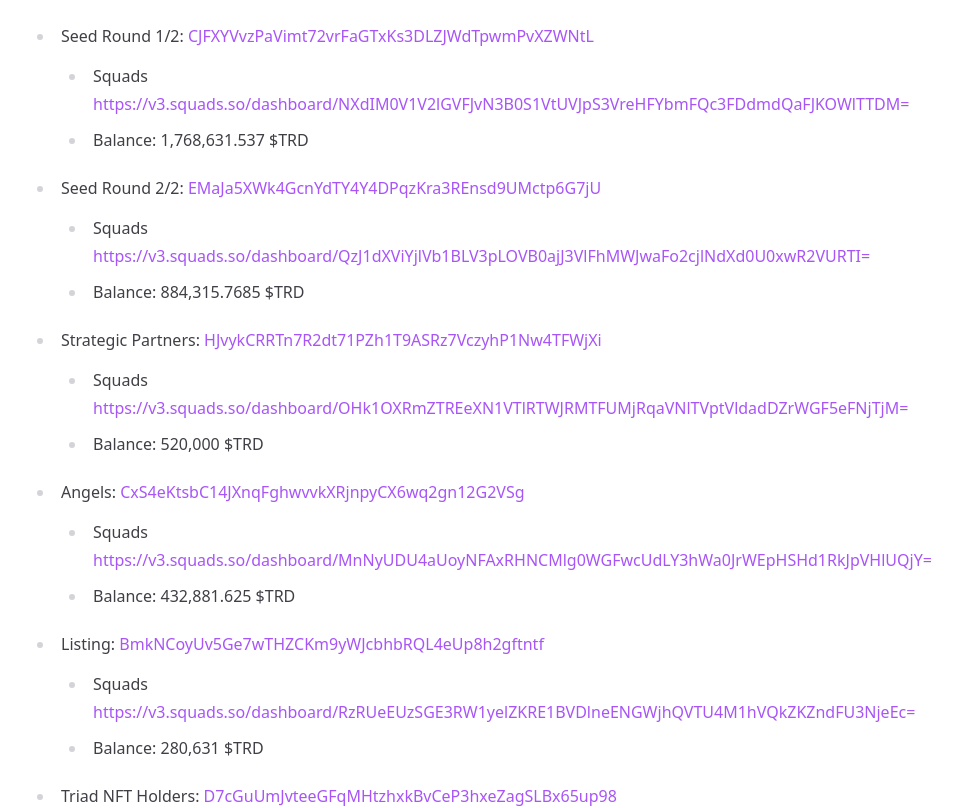
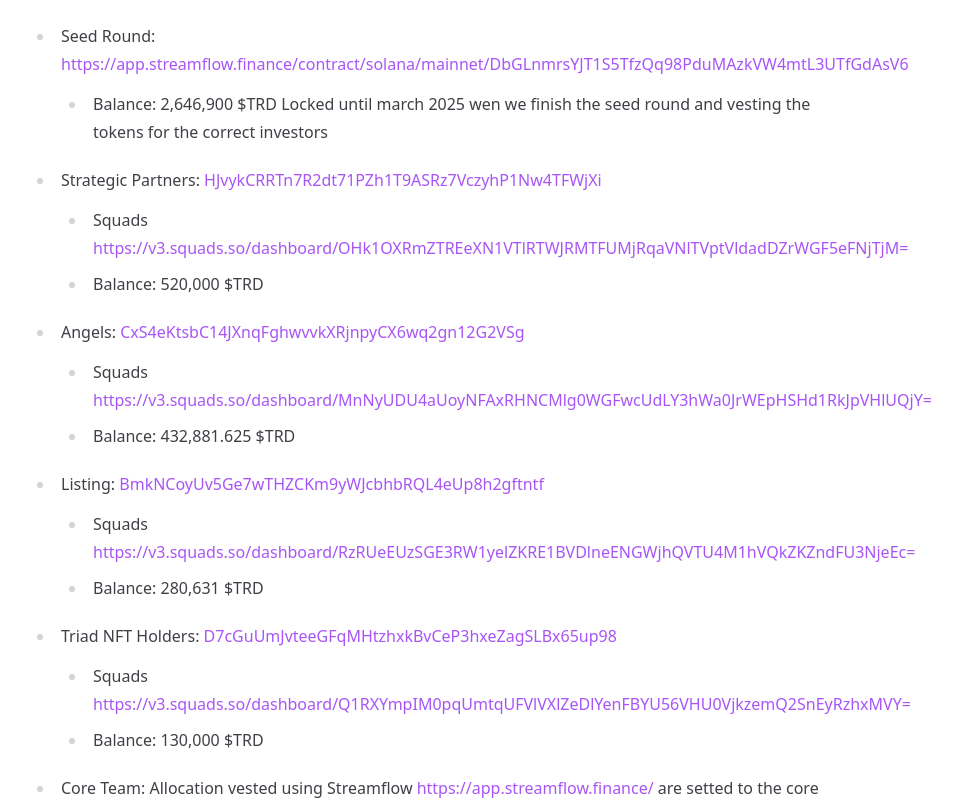
Before and after one commit to triadxyz/docs, a Next.js app: page /tokenomics in a window 1280 px wide. Shown: the part 4409-5217 px from the top of the page, without its empty margins (323-1280 px from the left). Built offline with nearby package versions, Linux system fonts and the light colour scheme.

Commit message:
add seed round lock

```diff
--- a/src/pages/tokenomics.mdx
+++ b/src/pages/tokenomics.mdx
@@ -110,15 +110,9 @@ This is the largest allocation, dedicated to fueling the growth and expansion of
 
   - Balance: 1,560,000 $TRD vesting 4 years
 
-- Seed Round 1/2: [CJFXYVvzPaVimt72vrFaGTxKs3DLZJWdTpwmPvXZWNtL](https://solscan.io/address/CJFXYVvzPaVimt72vrFaGTxKs3DLZJWdTpwmPvXZWNtL)
+- Seed Round: https://app.streamflow.finance/contract/solana/mainnet/DbGLnmrsYJT1S5TfzQq98PduMAzkVW4mtL3UTfGdAsV6
 
-  - Squads https://v3.squads.so/dashboard/NXdIM0V1V2lGVFJvN3B0S1VtUVJpS3VreHFYbmFQc3FDdmdQaFJKOWlTTDM=
-  - Balance: 1,768,631.537 $TRD
-
-- Seed Round 2/2: [EMaJa5XWk4GcnYdTY4Y4DPqzKra3REnsd9UMctp6G7jU](https://solscan.io/address/EMaJa5XWk4GcnYdTY4Y4DPqzKra3REnsd9UMctp6G7jU)
-
-  - Squads https://v3.squads.so/dashboard/QzJ1dXViYjlVb1BLV3pLOVB0ajJ3VlFhMWJwaFo2cjlNdXd0U0xwR2VURTI=
-  - Balance: 884,315.7685 $TRD
+  - Balance: 2,646,900 $TRD Locked until march 2025 wen we finish the seed round and vesting the tokens for the correct investors
 
 - Strategic Partners: [HJvykCRRTn7R2dt71PZh1T9ASRz7VczyhP1Nw4TFWjXi](https://solscan.io/address/HJvykCRRTn7R2dt71PZh1T9ASRz7VczyhP1Nw4TFWjXi)
 
```
